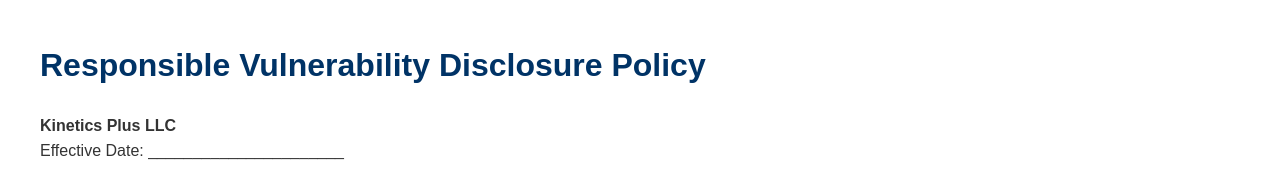
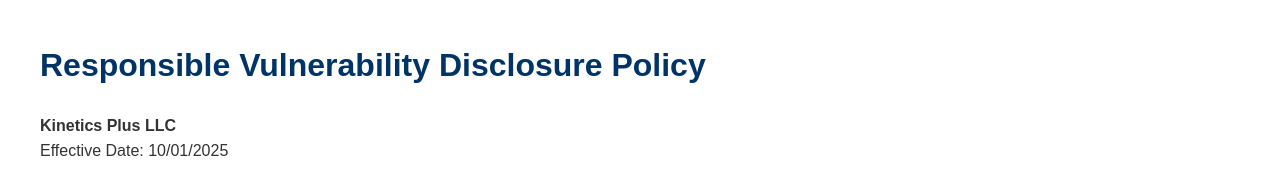
Before and after one commit to kineitcsplusllc/Security, a plain HTML site: page index.html in a window 1280 px wide. Shown: the top 181 px of the page. Drawn offline with Linux system fonts and the light colour scheme.

Commit message:
Update index.html

```diff
--- a/index.html
+++ b/index.html
@@ -15,7 +15,7 @@
 
 <h1>Responsible Vulnerability Disclosure Policy</h1>
 <p><strong>Kinetics Plus LLC</strong><br>
-Effective Date: ______________________</p>
+Effective Date: 10/01/2025</p>
 
 <div class="section">
 <h2>1. Purpose</h2>
```
